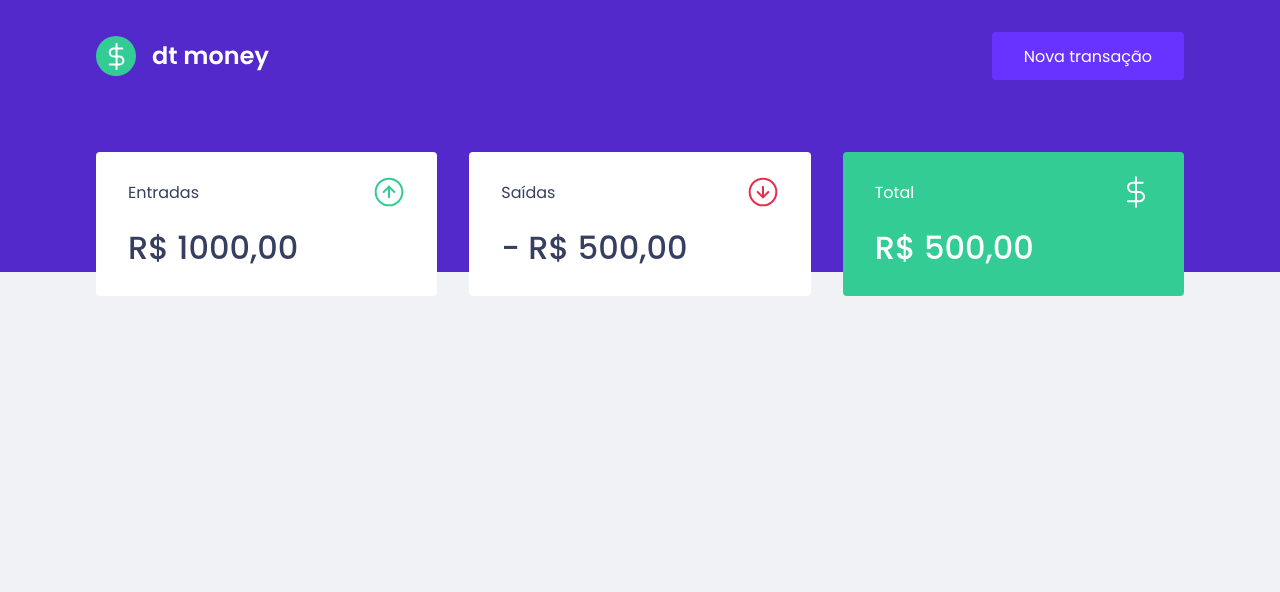
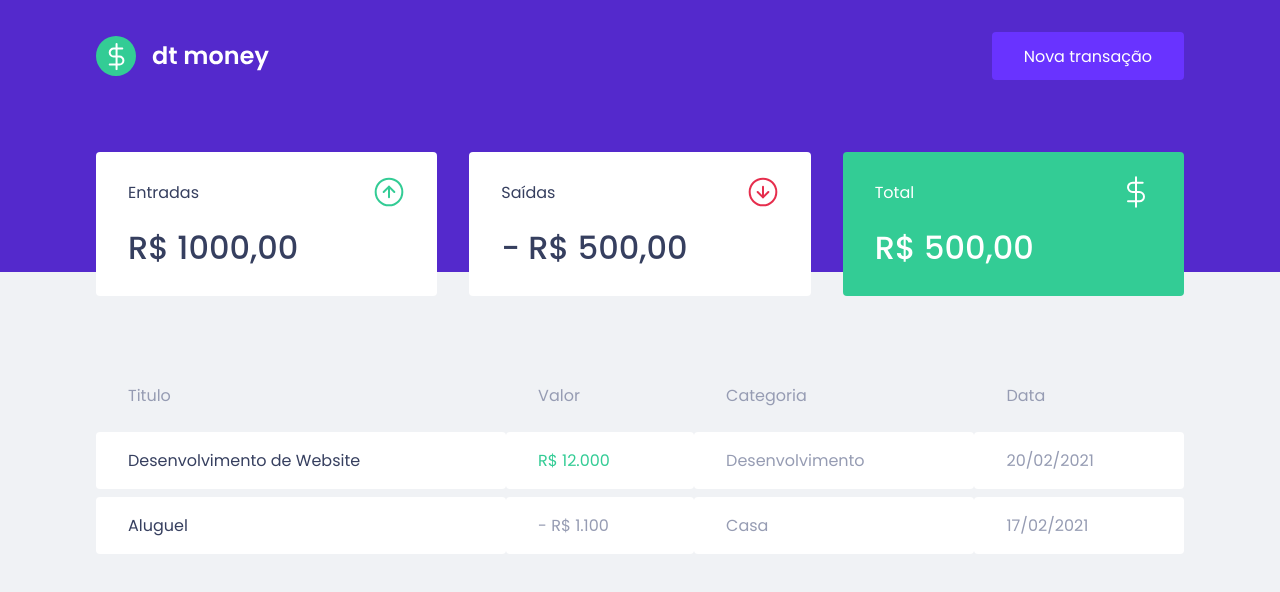
Before and after one commit to welingtonfmj/dtmoney, a React (Create React App) app: page / in a window 1280 px wide. Shown: the top 592 px of the page. Built offline with nearby package versions, Linux system fonts and the light colour scheme.

Commit message:
Adição do componente Transactionstable

```diff
--- a/src/App.tsx
+++ b/src/App.tsx
@@ -1,3 +1,4 @@
+import React from "react";
 import { Dashboard } from "./components/Dashboard";
 import { Header } from "./components/Header";
 import { GlobalStyle } from "./styles/global";
--- a/src/components/Dashboard/index.tsx
+++ b/src/components/Dashboard/index.tsx
@@ -1,10 +1,12 @@
 import { Summary } from "../Summary";
+import { TransactionsTable } from "../TransactionsTable";
 import { Container } from "./styles";
 
 export function Dashboard() {
   return (
     <Container>
       <Summary />
+      <TransactionsTable />
     </Container>
   );
 }
--- /dev/null
+++ b/src/components/TransactionsTable/index.tsx
@@ -0,0 +1,33 @@
+import { Container } from "./styles";
+
+export function TransactionsTable() {
+  return (
+    <Container>
+      <table>
+        <thead>
+          <tr>
+            <th>Titulo</th>
+            <th>Valor</th>
+            <th>Categoria</th>
+            <th>Data</th>
+          </tr>
+        </thead>
+
+        <tbody>
+          <tr>
+            <td>Desenvolvimento de Website</td>
+            <td className="deposit">R$ 12.000</td>
+            <td>Desenvolvimento</td>
+            <td>20/02/2021</td>
+          </tr>
+          <tr>
+            <td>Aluguel</td>
+            <td className="dithdraw">- R$ 1.100</td>
+            <td>Casa</td>
+            <td>17/02/2021</td>
+          </tr>
+        </tbody>
+      </table>
+    </Container>
+  );
+}
--- /dev/null
+++ b/src/components/TransactionsTable/styles.ts
@@ -0,0 +1,39 @@
+import styled from "styled-components";
+
+export const Container = styled.div`
+  margin-top: 4rem;
+
+  table {
+    width: 100%;
+    border-spacing: 0 0.5rem;
+
+    th {
+      color: var(--text-body);
+      font-weight: 400;
+      padding: 1rem 2rem;
+      text-align: left;
+      line-height: 1.5rem;
+    }
+
+    td {
+      padding: 1rem 2rem;
+      border: 0;
+      background: var(--shape);
+      color: var(--text-body);
+      border-radius: 0.25rem;
+
+      &:first-child {
+        color: var(--text-title);
+      }
+
+      &.deposit {
+        color: var(--green);
+      }
+
+      &.withdraw {
+        color: var(--red);
+      }
+
+    }
+  }
+`;
```
